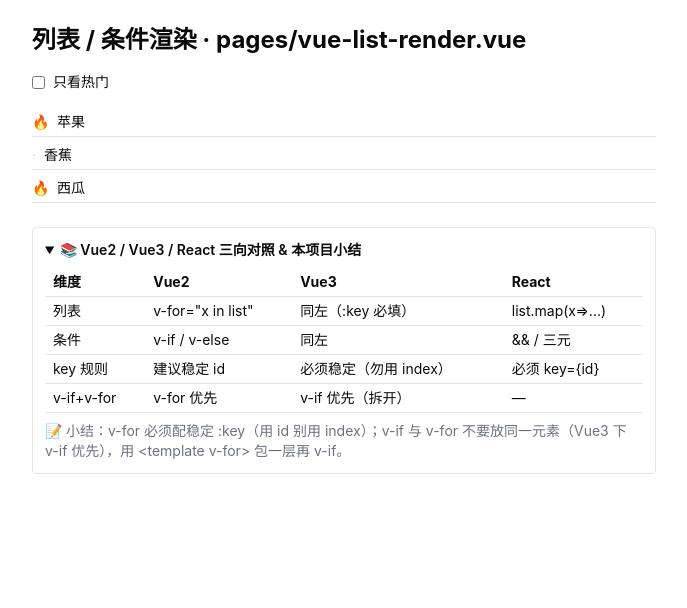
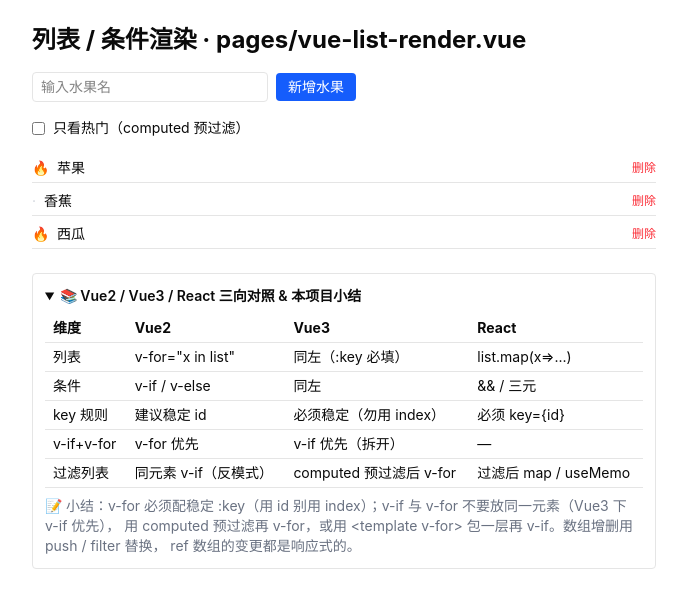
Before and after one commit to 1256807020/social-basic, a Nuxt app: page /vue-list-render in a window 1280 px wide. Both pictures are taken after a click on the heading "📚 Vue2 / Vue3 / React 三向对照 & 本项目小结". Shown: the top 608 px of the page, without its empty margins (296-983 px from the left). Built offline with nearby package versions, Linux system fonts and the light colour scheme.

Commit message:
learn/vue-list-render: 落地新增/删除 + computed 预过滤练习，三对比补过滤反模式

```diff
--- a/app/pages/vue-list-render.vue
+++ b/app/pages/vue-list-render.vue
@@ -2,37 +2,83 @@
 // ───────────────────────────────────────────────────────────
 // 从 Vue2 升级到 Vue3（渲染篇）· v-if / v-for / :key
 // · Vue2：v-if / v-else / v-for 同 Vue3；注意 v-for 与 v-if 同元素时 Vue2 优先级不同；
-// · Vue3：v-if 优先级高于 v-for（同元素不共存，需包一层 &lt;template v-for&gt;）；:key 必须稳定；
-// · React 对照：{ list.map(x => &lt;li key={x.id}&gt;...) }，条件用 &amp;&amp; / 三元。
+// · Vue3：v-if 优先级高于 v-for（同元素不共存，需包一层 <template v-for>）；:key 必须稳定；
+// · React 对照：{ list.map(x => <li key={x.id}>...) }，条件用 && / 三元。
 // 📌 实战定位：列表/条件渲染【基础必学】；后台表格、菜单、Tab 切换天天用。
-// 🧭 学习模式：🔧固定写法=v-for="x in list" :key="x.id" + v-if；👉=练习点（已填）；文末 <details> 有 Vue2/Vue3/React 三向对照。
+// 🧭 学习模式：🔧固定写法=v-for="x in list" :key="x.id" + computed 预过滤；👉=练习点（已落地：新增/删除/过滤）；文末 <details> 有 Vue2/Vue3/React 三向对照。
 // ───────────────────────────────────────────────────────────
-import { ref } from 'vue'
+import { ref, computed } from 'vue'
 
-const list = ref([
+interface Fruit {
+  id: number
+  name: string
+  hot?: boolean
+}
+
+const list = ref<Fruit[]>([
   { id: 1, name: '苹果', hot: true },
   { id: 2, name: '香蕉' },
   { id: 3, name: '西瓜', hot: true },
 ])
 const onlyHot = ref(false)
-// 👉 练习：加一个“新增水果”按钮，push 到 list
+const newName = ref('')
+
+// 🔧 固定写法：过滤列表【不要】把 v-if 和 v-for 放同一元素（Vue3 下 v-if 优先，等于整列被条件砍掉）。
+//    正确姿势是用 computed 先过滤出「要渲染的数组」，v-for 只管遍历。
+const displayList = computed(() =>
+  onlyHot.value ? list.value.filter((f) => f.hot) : list.value,
+)
+
+// 👉 练习点（已落地）：新增水果 —— push 进 ref 数组，响应式自动重渲染
+function addFruit() {
+  const name = newName.value.trim()
+  if (!name) return
+  const nextId = list.value.reduce((max, f) => Math.max(max, f.id), 0) + 1
+  list.value.push({ id: nextId, name })
+  newName.value = ''
+}
+
+// 👉 练习点（已落地）：删除水果 —— 用 filter 返回新数组替换（演示 ref 数组的响应式替换）
+function removeFruit(id: number) {
+  list.value = list.value.filter((f) => f.id !== id)
+}
 </script>
 
 <template>
   <main class="mx-auto max-w-2xl space-y-4 p-6">
     <h1 class="text-2xl font-bold">列表 / 条件渲染 · pages/vue-list-render.vue</h1>
+
+    <!-- 👉 练习点：受控输入框 + 按钮，演示 ref 数组 push 的响应式更新 -->
+    <div class="flex items-center gap-2">
+      <input
+        v-model="newName"
+        placeholder="输入水果名"
+        class="border rounded px-2 py-1 text-sm"
+        @keyup.enter="addFruit"
+      />
+      <button class="rounded bg-blue-600 px-3 py-1 text-sm text-white" @click="addFruit">
+        新增水果
+      </button>
+    </div>
+
     <label class="flex items-center gap-2 text-sm">
-      <input type="checkbox" v-model="onlyHot" /> 只看热门
+      <input type="checkbox" v-model="onlyHot" /> 只看热门（computed 预过滤）
     </label>
+
     <ul class="space-y-1 text-sm">
-      <!-- 🔧 固定写法：v-for 必须 :key，且 v-if 不要和 v-for 放同一元素 -->
-      <li v-for="f in list" :key="f.id" class="flex items-center gap-2 border-b py-1">
+      <!-- 🔧 固定写法：v-for 必须 :key（用稳定 id，勿用 index）；v-if 已提前到 computed，这里只遍历 -->
+      <li v-for="f in displayList" :key="f.id" class="flex items-center gap-2 border-b py-1">
         <span v-if="f.hot" class="text-red-500">🔥</span>
         <span v-else class="text-gray-300">·</span>
-        {{ f.name }}
-        <span v-if="onlyHot &amp;&amp; !f.hot" class="text-gray-400">（已过滤）</span>
+        <span class="flex-1">{{ f.name }}</span>
+        <!-- 👉 练习点：每行删除按钮 -->
+        <button class="text-xs text-red-500" @click="removeFruit(f.id)">删除</button>
       </li>
     </ul>
+
+    <p v-if="displayList.length === 0" class="text-sm text-gray-400">
+      列表为空，试试新增水果。
+    </p>
 
     <details class="mt-6 rounded border p-3 text-sm">
       <summary class="cursor-pointer font-semibold">📚 Vue2 / Vue3 / React 三向对照 & 本项目小结</summary>
@@ -50,9 +96,14 @@ const onlyHot = ref(false)
           <tr class="border-b"><td class="px-2 py-1">条件</td><td class="px-2 py-1">v-if / v-else</td><td class="px-2 py-1">同左</td><td class="px-2 py-1">&amp;&amp; / 三元</td></tr>
           <tr class="border-b"><td class="px-2 py-1">key 规则</td><td class="px-2 py-1">建议稳定 id</td><td class="px-2 py-1">必须稳定（勿用 index）</td><td class="px-2 py-1">必须 key={id}</td></tr>
           <tr class="border-b"><td class="px-2 py-1">v-if+v-for</td><td class="px-2 py-1">v-for 优先</td><td class="px-2 py-1">v-if 优先（拆开）</td><td class="px-2 py-1">—</td></tr>
+          <tr class="border-b"><td class="px-2 py-1">过滤列表</td><td class="px-2 py-1">同元素 v-if（反模式）</td><td class="px-2 py-1">computed 预过滤后 v-for</td><td class="px-2 py-1">过滤后 map / useMemo</td></tr>
         </tbody>
       </table>
-      <p class="mt-2 text-gray-500">📝 小结：v-for 必须配稳定 :key（用 id 别用 index）；v-if 与 v-for 不要放同一元素（Vue3 下 v-if 优先），用 &lt;template v-for&gt; 包一层再 v-if。</p>
+      <p class="mt-2 text-gray-500">
+        📝 小结：v-for 必须配稳定 :key（用 id 别用 index）；v-if 与 v-for 不要放同一元素（Vue3 下 v-if 优先），
+        用 computed 预过滤再 v-for，或用 &lt;template v-for&gt; 包一层再 v-if。数组增删用 push / filter 替换，
+        ref 数组的变更都是响应式的。
+      </p>
     </details>
   </main>
 </template>
```
